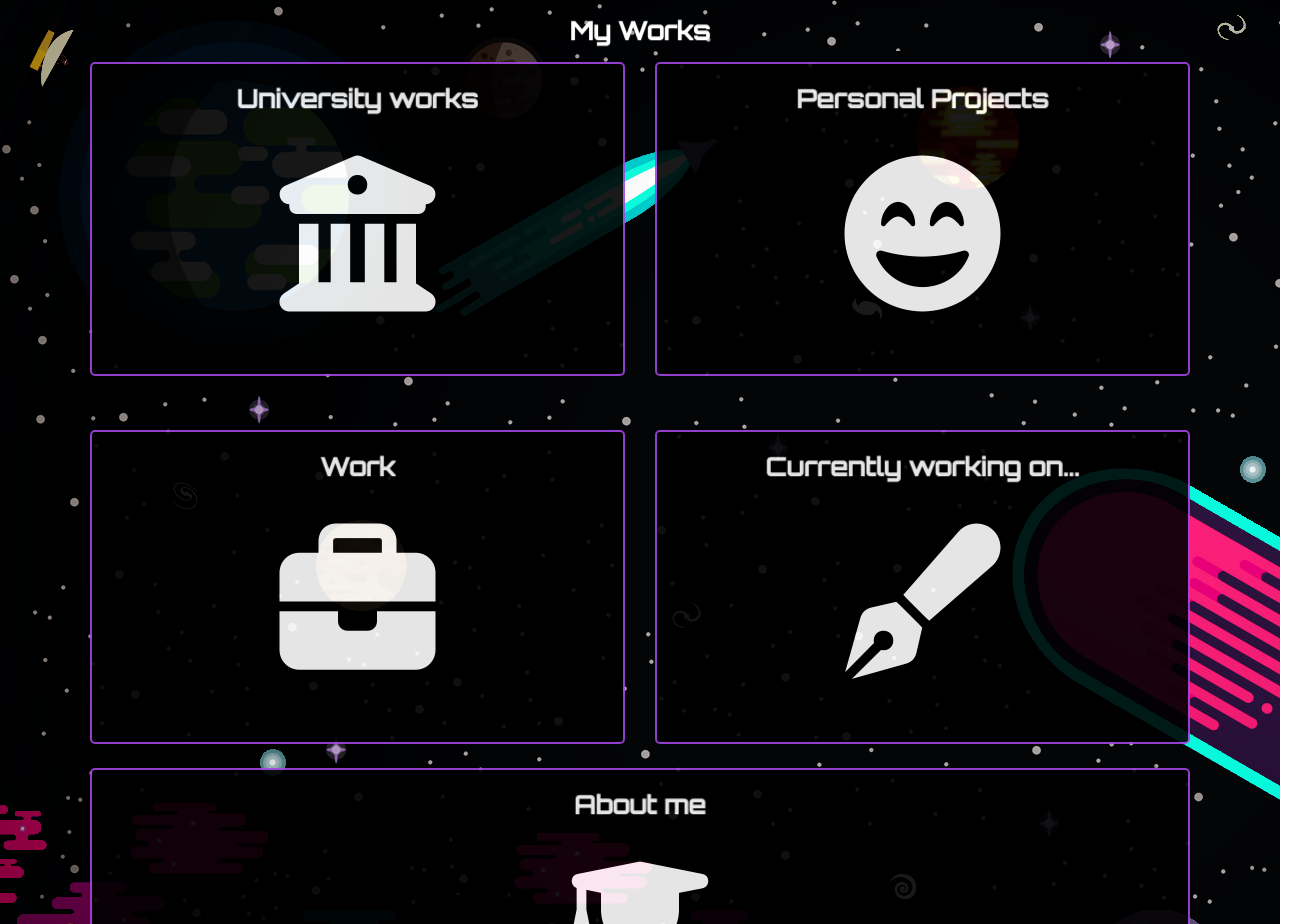
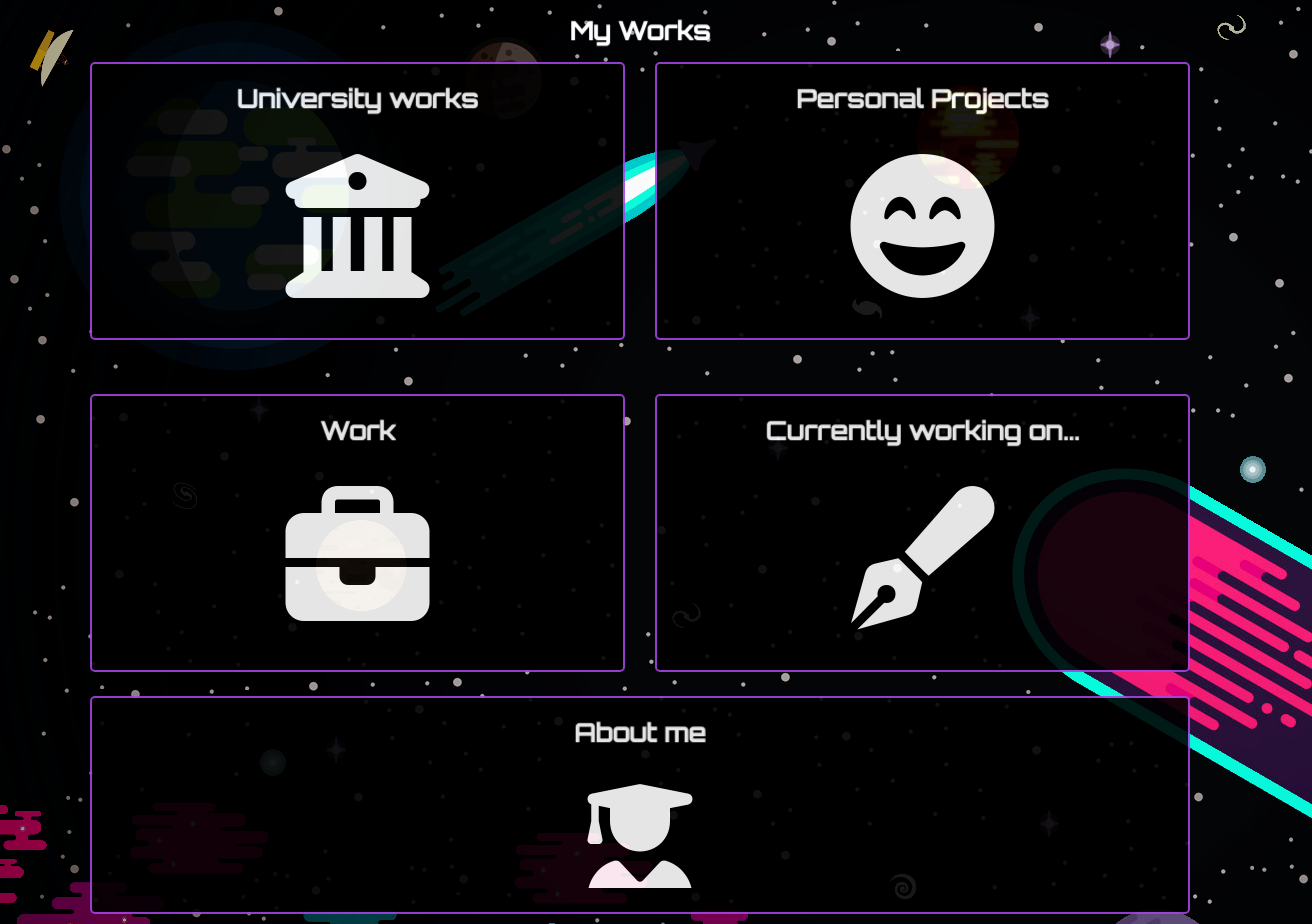
Before and after one commit to L-Limbu/react-labafolio, a React (Create React App) app: page /display in a window 1280 px wide. Shown: the top 924 px of the page, 1312 px wide, since content can reach past the window. Built offline with nearby package versions, Linux system fonts and the light colour scheme; a web font is replaced by a local one.

Commit message:
fixed vertical and horizontal scrolling

```diff
--- a/src/App.css
+++ b/src/App.css
@@ -1,27 +1,25 @@
-.App {
-  text-align: center;
-}
 body {
   background-image: url('background.jpg');
 
-}
-.App-header {
-  min-height: 100vh;
-  display: flex;
-  flex-direction: column;
-  align-items: center;
-  justify-content: center;
-  font-size: calc(10px + 2vmin);
-  color: white;
+  text-align: center;
+  font-size: 12px;
+  overflow-y: hidden;
+  overflow-x: hidden;
 }
 
-
-
-.homePage-text {
+header {
+  font-size: 2rem;
+  color: #A444E4;
+  font-weight: bold;
+}
+.waveAnimationSlow.homePage-text {
   font-size: '2rem';
   font-family:'Orbitron';
   margin-top: 20%;
+  opacity: 0.8;
+
 }
+
 .waveAnimationSlow{
   animation: 20s shake-slow infinite alternate;
 }
@@ -64,5 +62,5 @@ body::-webkit-scrollbar-track{
   background: black;
 }
 body::-webkit-scrollbar-thumb{
-  background: rgb(165, 21, 231);
+  background: #A444E4;
 }
--- a/src/App.js
+++ b/src/App.js
@@ -6,13 +6,30 @@ import UniPage from './pages/uniProjects/uni-page';
 import PersonalPage from './pages/personalProject/personalProject';
 import Display from './pages/display';
 import Workpage from './pages/Works/workPage';
+import SolarSystem from './pages/uniProjects/solarSystem';
+import AtomTrap from './pages/uniProjects/atomTrap';
+import IsingModel from './pages/uniProjects/isingModel';
 function App() {
   return (
     <Router>
       <Switch>
+        <Route path='/display/uni-page/solar-system/'>
+          <SolarSystem />
+        </Route>
+        <Route path='/display/uni-page/atom-trap/'>
+          < AtomTrap/>
+        </Route>
+        <Route path='/display/uni-page/magnets'>
+          <IsingModel />
+        </Route>
+        <Route path='/display/uni-page/solar-system/'>
+          <SolarSystem />
+        </Route>
         <Route path='/display/uni-page/'>
           <UniPage />
         </Route>
+
+
         <Route path='/display/personal-page/'>
           <PersonalPage />
         </Route>
--- a/src/pages/display.js
+++ b/src/pages/display.js
@@ -44,8 +44,8 @@ export default function Display () {
                     </div>
                 </div>
                 <div className='boxes'>
-                        <h2 className='waveAnimationSlow'>About me</h2>
-                        <div className='box-text'>
+                        <h2 className='waveAnimationSlow' >About me</h2>
+                        <div className='box-text' id='AboutMe'>
                             <i class="fas fa-user-graduate"></i>
                             <p> Email: labalimbu360@gmail.com<br/> ;)</p>
                         </div>
--- a/src/pages/homepage.js
+++ b/src/pages/homepage.js
@@ -7,8 +7,8 @@ export default function HomePage() {
     const history = useHistory()
     return (
 
-        <div className="App">
-          <header className="App-header">
+        <div>
+          <header>
 
             <p className='waveAnimationSlow homePage-text'>
               Welcome to my portfolio website. Hope you enjoy my work.
--- a/src/pages/pages.css
+++ b/src/pages/pages.css
@@ -6,7 +6,7 @@
 }
 html, body {
     max-width: 100%;
-    overflow-x: hidden;
+
 }
 .waveAnimationSlow{
     animation: 20s shake-slow infinite alternate;
@@ -43,7 +43,7 @@ h2 {
 .boxes {
     border: solid 0.2rem #A444E4;
     border-radius: 5px;
-    font-size: 13rem;
+    font-size: 12rem;
     text-align: center;
     margin-bottom: 2rem;
     padding-bottom: 2rem;
@@ -66,7 +66,7 @@ h2 {
 
 .boxes .box-text {
     position: relative;
-    height: 18rem;
+    height: 15rem;
     margin: auto;
     overflow: hidden;
 }
@@ -97,3 +97,14 @@ h2 {
     transition: all 2s;
     background-color:#00A3A3;
 }
+
+#AboutMe {
+    font-size: 10rem;
+    height: 10rem;
+}
+#AboutMe:hover {
+    display: block;
+    font-size: 1rem;
+    opacity: 1;
+    transition: all 1s;
+}
```
